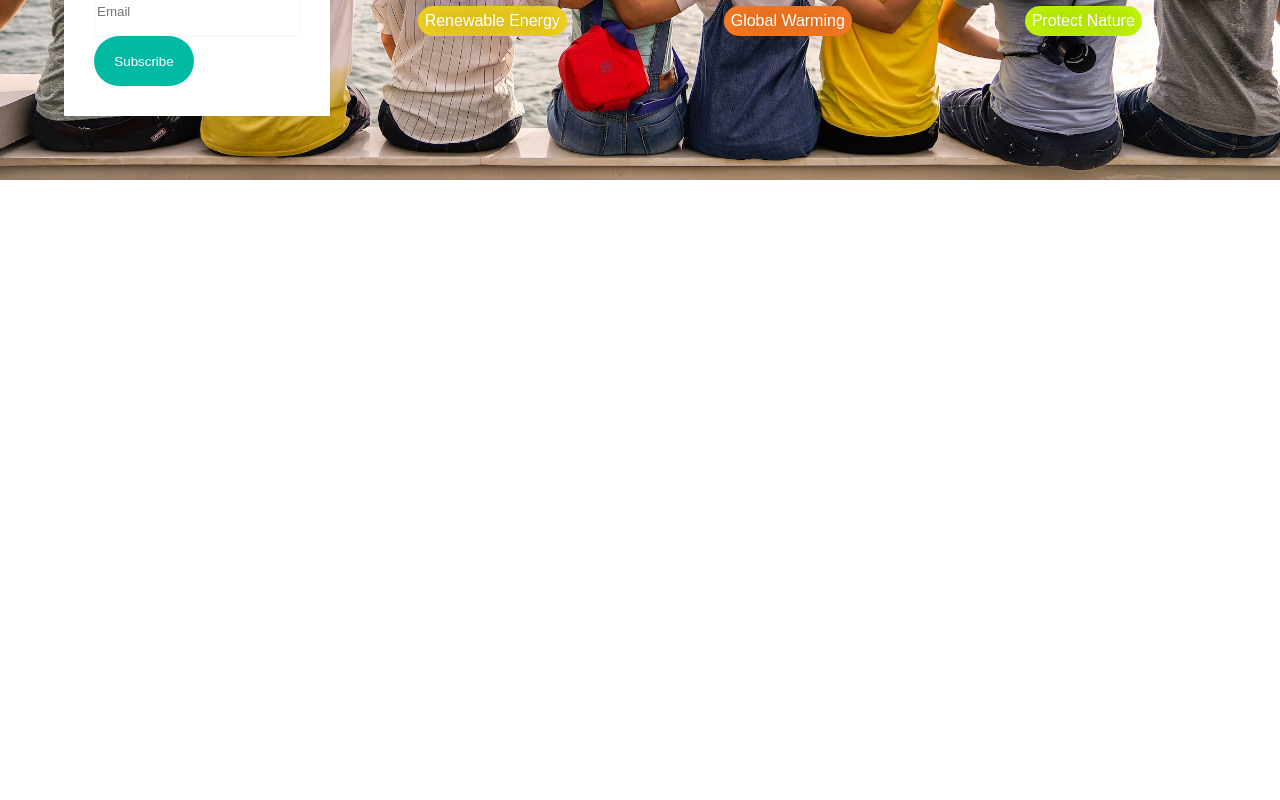
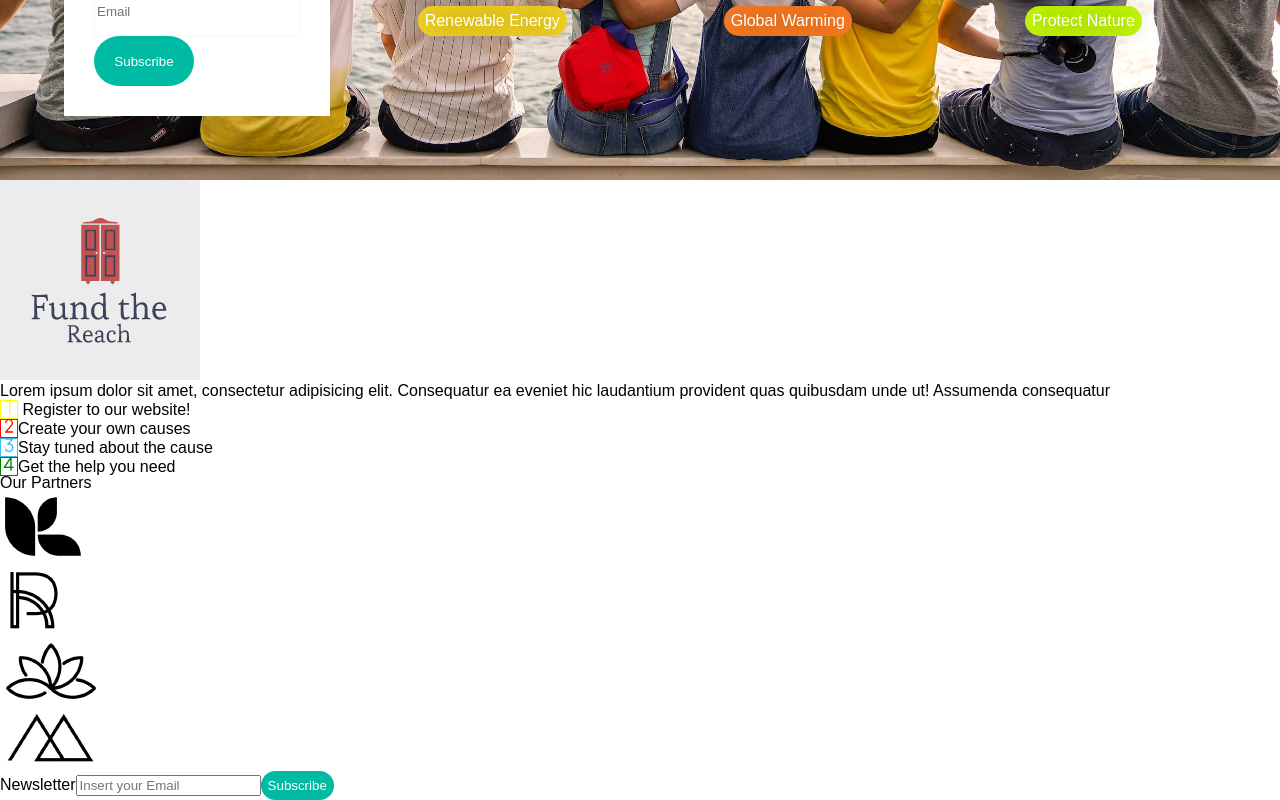
Before and after one commit to Beto2203/fund-the-reach, a React (Create React App) app: page / in a window 1280 px wide. Shown: the part 2721-3521 px from the top of the page. Before the commit the page ends 2901 px from the top, so only its background shows below. Built offline with nearby package versions, Linux system fonts and the light colour scheme.

Commit message:
Footer component is divided in two parts, one is the steps and the company logo, the second is the partners part with the logos and a small input for the newsletter

```diff
--- a/src/components/Footer.js
+++ b/src/components/Footer.js
@@ -1,9 +1,45 @@
+import '../styles/Footer.css';
+import logo from '../media/logo.png';
+import partner1 from '../media/partner1.png'
+import partner2 from '../media/partner2.png'
+import partner3 from '../media/partner3.png'
+import partner4 from '../media/partner4.png'
+import {RiNumber1, RiNumber2, RiNumber3, RiNumber4 } from 'react-icons/ri';
+
 function Footer() {
 
   return (
-    <div>
+    <footer>
+      <div id="steps">
+        <img id="footerLogo" src={logo} alt="Fund the Reach logo" />
+        <p>Lorem ipsum dolor sit amet, consectetur adipisicing elit.
+          Consequatur ea eveniet hic laudantium provident quas quibusdam unde ut!
+          Assumenda consequatur</p>
 
-    </div>
+        <ul>
+          <li><span className="footerIcon" style={{border: '1px solid yellow', color: 'yellow'}}>{RiNumber1()}</span> Register to our website!</li>
+          <li><span className="footerIcon" style={{border: '1px solid red', color: 'red'}}>{RiNumber2()}</span>Create your own causes</li>
+          <li><span className="footerIcon" style={{border: '1px solid #3cbbeb', color: '#3cbbeb'}}>{RiNumber3()}</span>Stay tuned about the cause</li>
+          <li><span className="footerIcon" style={{border: '1px solid green', color: 'green'}}>{RiNumber4()}</span>Get the help you need</li>
+        </ul>
+      </div>
+
+      <div id="partners">
+        <h5>Our Partners</h5>
+        <ul>
+          <li><img src={partner1} alt="partner one" /></li>
+          <li><img src={partner2} alt="partner two" /></li>
+          <li><img src={partner3} alt="partner three" /></li>
+          <li><img src={partner4} alt="partner four" /></li>
+        </ul>
+
+        <form>
+          <label htmlFor="footerNewsletter">Newsletter</label>
+          <input type="email" name="footerNewsletter" id="footerNewsletter" placeholder="Insert your Email"/>
+          <button>Subscribe</button>
+        </form>
+      </div>
+    </footer>
   );
 }
 
```
